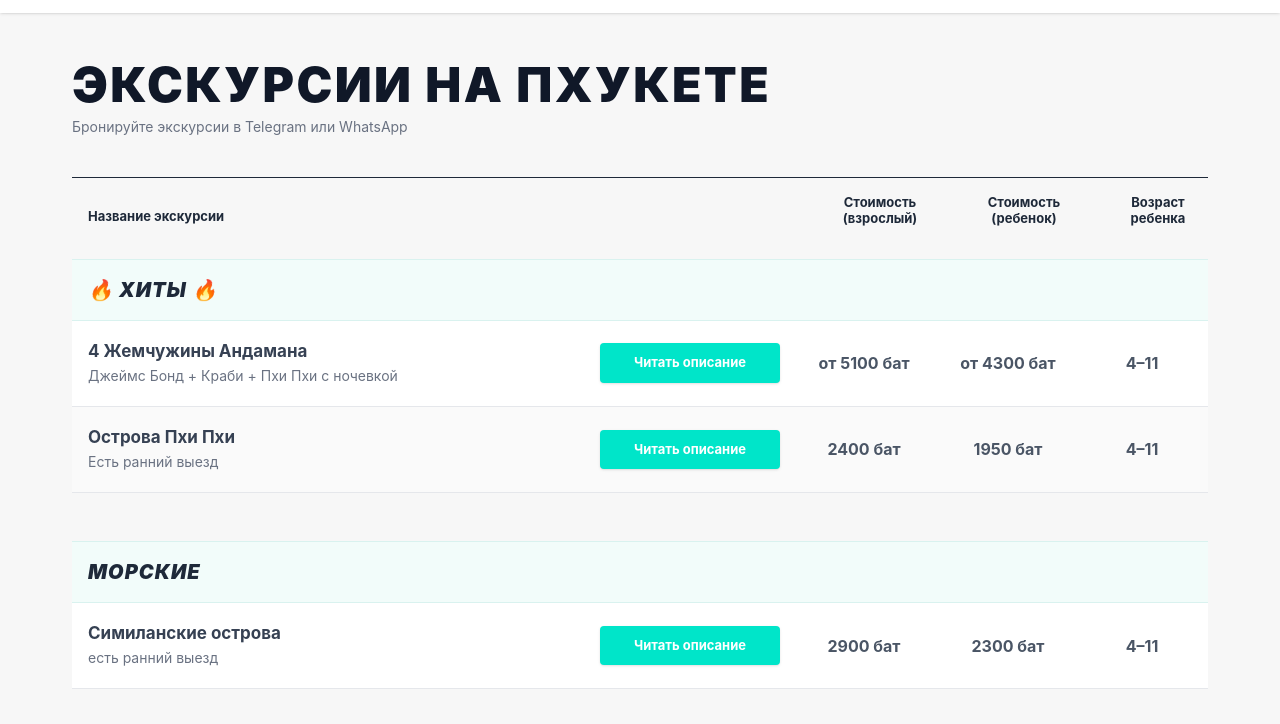
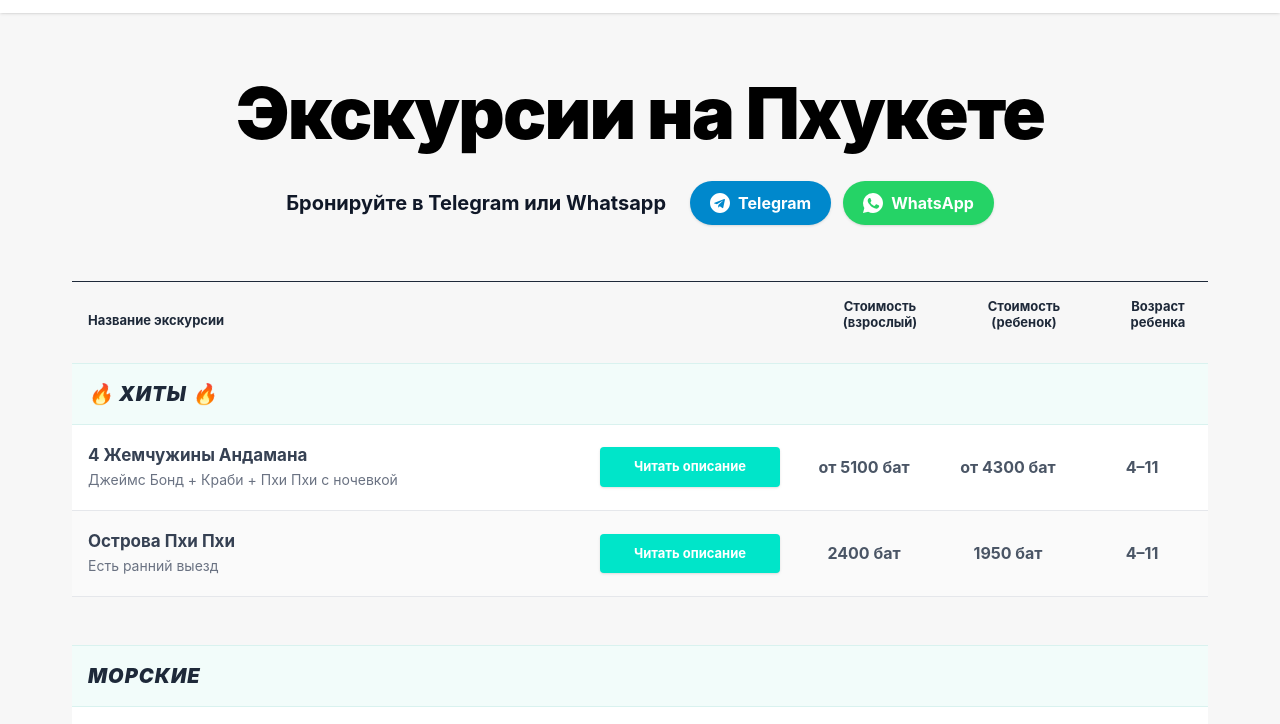
Before and after one commit to Purks1337/phuket-tours, an Astro site: page / in a window 1280 px wide. Shown: the part 67-791 px from the top of the page. Built offline with nearby package versions, Linux system fonts and the light colour scheme; Astro itself is replaced by a stand-in of ours.

Commit message:
Bounty Tours MVP 1.2.2

```diff
--- a/src/pages/index.astro
+++ b/src/pages/index.astro
@@ -35,14 +35,34 @@ const sortedCategories = Object.entries(groupedExcursions).sort(([categoryA], [c
 ---
 
 <Layout title="Bounty Tours | Экскурсии на Пхукете">
-  <div class="mb-10 text-center md:text-left">
-    <h1 class="text-4xl md:text-5xl font-black uppercase tracking-wider mb-2 text-gray-900">
+  <div class="mb-14 flex flex-col items-center text-center mt-4">
+    <h1 class="text-5xl md:text-7xl font-black mb-8 text-black tracking-tight">
       Экскурсии на Пхукете
     </h1>
-    <p class="text-sm text-gray-500">Бронируйте экскурсии в Telegram или WhatsApp</p>
+
+    <!-- Блок ссылок на мессенджеры -->
+    <div class="flex flex-col md:flex-row items-center justify-center gap-4 md:gap-6 text-lg md:text-xl font-bold text-gray-900">
+      <span>Бронируйте в Telegram или Whatsapp</span>
+
+      <div class="flex items-center gap-3">
+        <!-- Кнопка Telegram -->
+        <a href="https://t.me/bountytours" target="_blank" rel="noopener noreferrer" class="bg-[#0088cc] hover:bg-[#007ab8] text-white text-sm md:text-base py-2.5 px-5 rounded-full transition duration-300 shadow-sm flex items-center gap-2">
+          <svg class="w-5 h-5 fill-current" viewBox="0 0 24 24" xmlns="http://www.w3.org/2000/svg"><path d="M12 0C5.373 0 0 5.373 0 12s5.373 12 12 12 12-5.373 12-12S18.627 0 12 0zm5.894 8.221l-1.97 9.28c-.145.658-.537.818-1.084.508l-3-2.21-1.446 1.394c-.14.18-.357.295-.6.295-.002 0-.003 0-.005 0l.213-3.054 5.56-5.022c.24-.213-.054-.334-.373-.121l-6.869 4.326-2.96-.924c-.64-.203-.658-.64.135-.954l11.566-4.458c.538-.196 1.006.128.832.94z"/></svg>
+          Telegram
+        </a>
+
+        <!-- Кнопка WhatsApp -->
+        <a href="https://wa.me/66000000000" target="_blank" rel="noopener noreferrer" class="bg-[#25D366] hover:bg-[#20bd5a] text-white text-sm md:text-base py-2.5 px-5 rounded-full transition duration-300 shadow-sm flex items-center gap-2">
+          <svg class="w-5 h-5 fill-current" viewBox="0 0 24 24" xmlns="http://www.w3.org/2000/svg"><path d="M11.996 0A12 12 0 0 0 0 12a11.968 11.968 0 0 0 1.611 6.002L0 24l6.155-1.614A11.966 11.966 0 0 0 11.996 24C18.621 24 24 18.62 24 12c0-6.621-5.379-12-12.004-12zm6.758 17.21c-.287.808-1.666 1.543-2.317 1.63-.538.071-1.22.146-3.82-1.026-3.328-1.493-5.467-4.93-5.632-5.155-.164-.225-1.344-1.787-1.344-3.411 0-1.624.84-2.42 1.139-2.736.298-.316.646-.395.861-.395.215 0 .43.002.616.012.203.01.474-.082.742.56.287.685.908 2.213.987 2.385.079.172.132.373.016.602-.116.229-.174.372-.346.574-.173.201-.365.441-.518.583-.17.186-.347.387-.15.753.197.366.883 1.488 1.787 2.3 1.168 1.048 2.253 1.371 2.616 1.522.363.15.576.128.793-.119.217-.247.937-1.085 1.184-1.458.247-.373.494-.312.827-.193.333.119 2.105.992 2.467 1.192.362.2.604.301.693.471.089.17.089.987-.155 1.672z"/></svg>
+          WhatsApp
+        </a>
+      </div>
+    </div>
+
   </div>
 
-<!-- ШАПКА ТАБЛИЦЫ (скрыта на мобилках) -->
+  <!-- ШАПКА ТАБЛИЦЫ (скрыта на мобилках) -->
+
 <div class="hidden lg:grid grid-cols-[minmax(200px,_1fr)_auto_120px_120px_100px] gap-6 pt-4 pb-2 border-t border-gray-800 mb-6 font-bold text-[13px] text-gray-800 items-end">
   <div class="pl-4">Название экскурсии</div>
   <div class="w-[180px]"></div> <!-- Пустое место над кнопкой -->
```
